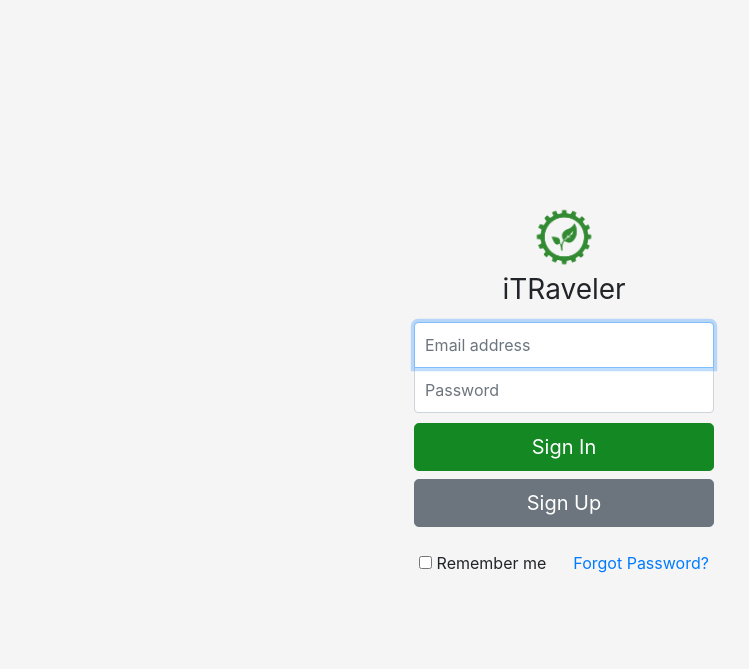
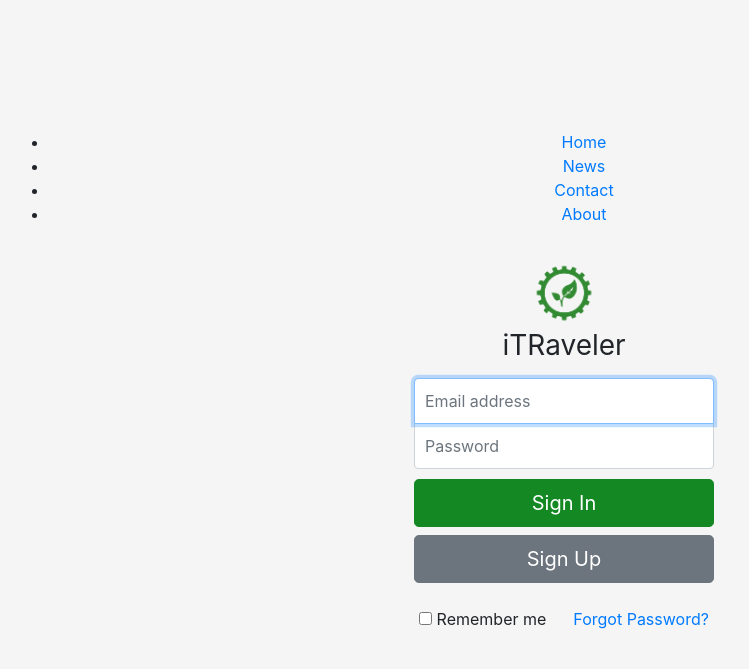
Before and after one commit to chiCKson/iTraveler-Web, a Django app: page / in a window 1280 px wide. Shown: the top 669 px of the page, without its empty margins (76-825 px from the left). Run offline with Django 3.2, Linux system fonts and the light colour scheme; some libraries are stand-ins or nearby versions.

Commit message:
Update signIn.html

```diff
--- a/templates/signIn.html
+++ b/templates/signIn.html
@@ -21,7 +21,12 @@
 
     <body class="text-center">
       <div class="container">
-
+          <ul>
+  <li><a href="default.asp">Home</a></li>
+  <li><a href="news.asp">News</a></li>
+  <li><a href="contact.asp">Contact</a></li>
+  <li><a href="about.asp">About</a></li>
+</ul>
 
             <form class="form-signin" action="/postsign/" method="POST">
                     {% csrf_token %}
```
